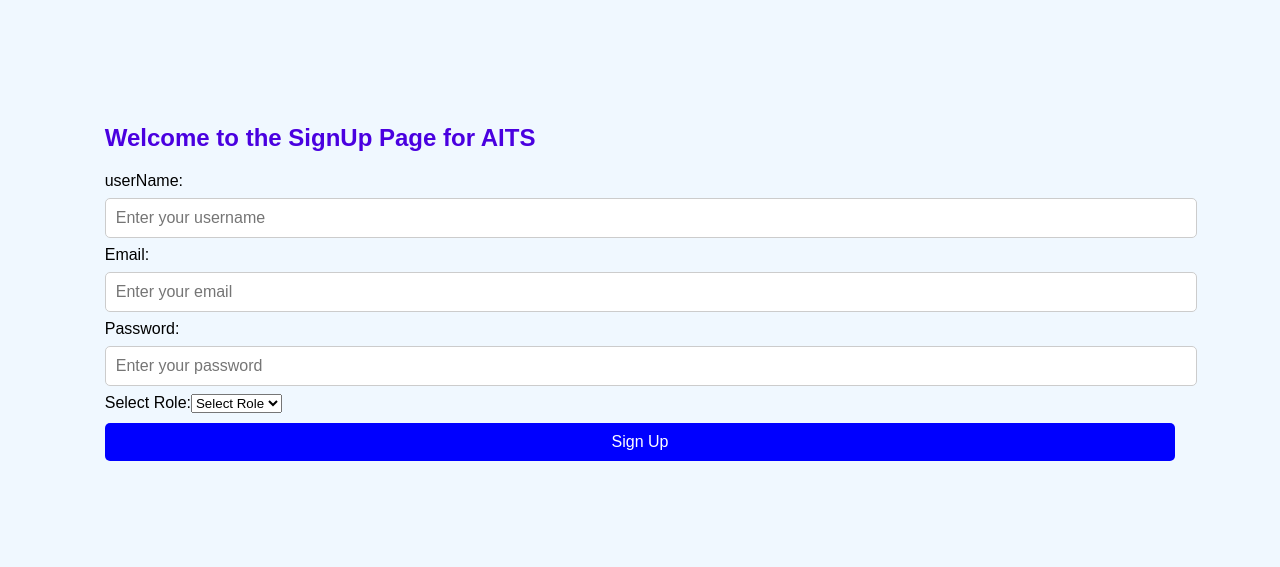
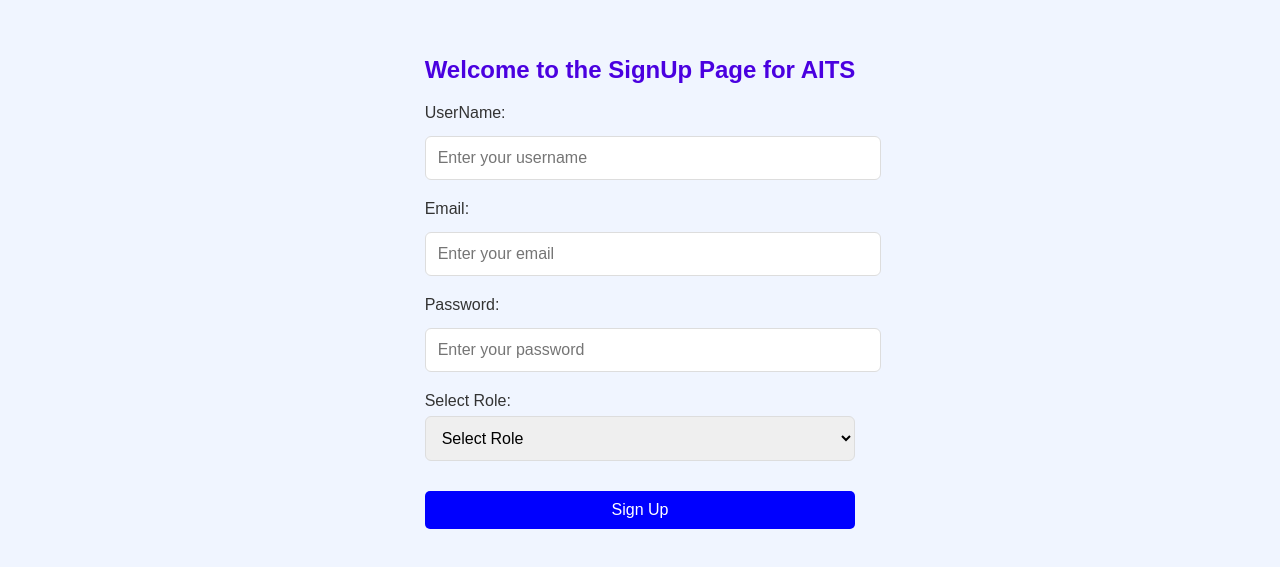
Before and after one commit to Wolfhaize/aits_project, a React (Create React App) app in the folder FRONTEND/aits-system/: page /signup in a window 1280 px wide. Shown: the part 117-684 px from the top of the page. Built offline with nearby package versions, Linux system fonts and the light colour scheme.

Commit message:
Added css to signup page and routed login and sign up pages

```diff
--- a/FRONTEND/aits-system/src/App.js
+++ b/FRONTEND/aits-system/src/App.js
@@ -7,17 +7,14 @@ import Signup from './Components/Signup/Signup';
 
 function App() {
   return (
-    <div className = 'App'>
-      <Signup />
-    </div>
 
-    /*
     <Router>
       <Routes>
+        <Route path='/signup' element={<Signup/>} />
         <Route path="/" element={<LoginSignup />} />
       </Routes>
     </Router>
-    */
+
 
 
   );
--- a/FRONTEND/aits-system/src/Components/Loginsignup/loginsignup.jsx
+++ b/FRONTEND/aits-system/src/Components/Loginsignup/loginsignup.jsx
@@ -1,5 +1,7 @@
 import React, { useState } from 'react';
-import { useNavigate } from 'react-router-dom';
+import { useNavigate  } from 'react-router-dom';
+import { Link } from "react-router-dom";
+
 import apiService from '../../API/apiService';
 import './loginsignup.css';
 
@@ -11,6 +13,7 @@ export const LoginSignup = () => {
 
 
   const handleLogin = async () => {
+
     try {
       const response = await apiService.login({ username, password });
       console.log('Login successful:', response);
@@ -55,7 +58,7 @@ export const LoginSignup = () => {
           <button onClick={handleLogin}>Login</button> {/* Call handleLogin on click */}
         </div>
         <div className="signup-text">
-          Don't have an account? <a href="/signup">Sign Up</a>
+          Don't have an account? <Link to="/signup">Sign Up</Link>
         </div>
       </div>
     </div>
--- a/FRONTEND/aits-system/src/Components/Signup/Signup.css
+++ b/FRONTEND/aits-system/src/Components/Signup/Signup.css
@@ -0,0 +1,95 @@
+body {
+    font-family: 'Arial', sans-serif;
+    background-color: #f0f5ff;
+    margin: 0;
+    padding: 0;
+    display: flex;
+    justify-content: center;
+    align-items: center;
+    min-height: 100vh;
+  }
+
+  .signup-container {
+    background-color: white;
+    border-radius: 10px;
+    box-shadow: 0 4px 12px rgba(0, 0, 0, 0.1);
+    padding: 30px 40px;
+    width: 100%;
+    max-width: 500px;
+  }
+
+  h1 {
+    color: #4834d4;
+    text-align: center;
+    margin-bottom: 30px;
+    font-size: 28px;
+  }
+
+  label {
+    display: block;
+    margin-bottom: 6px;
+    font-weight: 500;
+    color: #333;
+  }
+
+  input[type="text"],
+  input[type="email"],
+  input[type="password"],
+  select {
+    width: 100%;
+    padding: 12px;
+    border: 1px solid #ddd;
+    border-radius: 6px;
+    margin-bottom: 20px;
+    font-size: 16px;
+    transition: border-color 0.3s;
+  }
+
+  input:focus, select:focus {
+    outline: none;
+    border-color: #4834d4;
+    box-shadow: 0 0 0 3px rgba(72, 52, 212, 0.1);
+  }
+
+  .btn-signup {
+    background-color: #4834d4;
+    color: white;
+    padding: 12px;
+    border: none;
+    border-radius: 6px;
+    width: 100%;
+    font-size: 16px;
+    font-weight: 500;
+    cursor: pointer;
+    transition: background-color 0.3s;
+  }
+
+  .btn-signup:hover {
+    background-color: #3a2bb0;
+  }
+
+  .role-select {
+    margin-bottom: 25px;
+  }
+
+  .login-link {
+    text-align: center;
+    margin-top: 20px;
+  }
+
+  .login-link a {
+    color: #4834d4;
+    text-decoration: none;
+  }
+
+  .login-link a:hover {
+    text-decoration: underline;
+  }
+
+  /* Make it responsive */
+  @media (max-width: 600px) {
+    .signup-container {
+      padding: 20px;
+      margin: 0 15px;
+    }
+  }
--- a/FRONTEND/aits-system/src/Components/Signup/Signup.jsx
+++ b/FRONTEND/aits-system/src/Components/Signup/Signup.jsx
@@ -77,7 +77,7 @@ function SignupPage(){
             <form className='signUp form' onSubmit = {handleSubmit}>
               <div className='inputArea'>
                 {/* area for the username*/}
-                <label htmlFor="username">userName:</label>
+                <label htmlFor="username">UserName:</label>
                 <input
                 type="text"
                 id='username'
```
